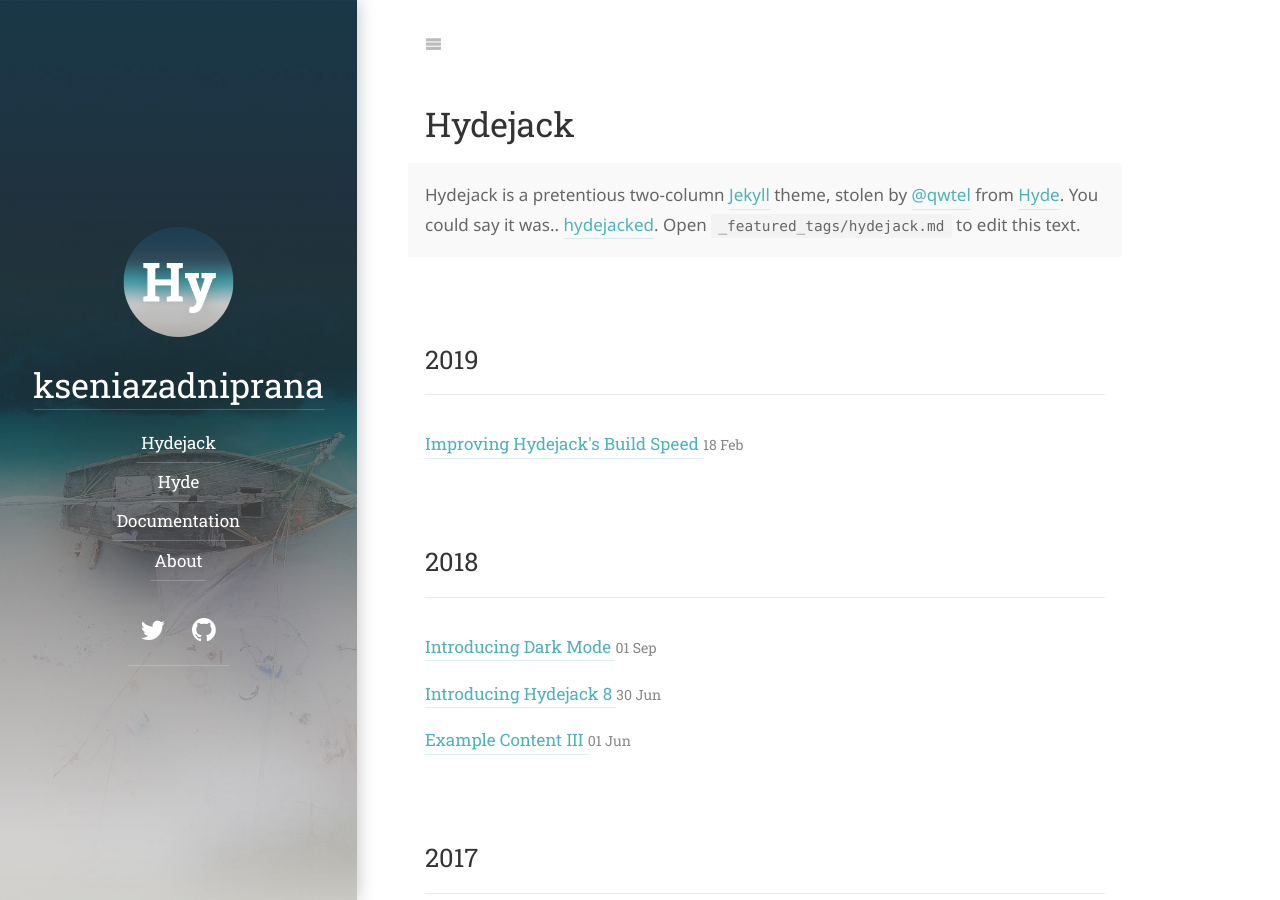
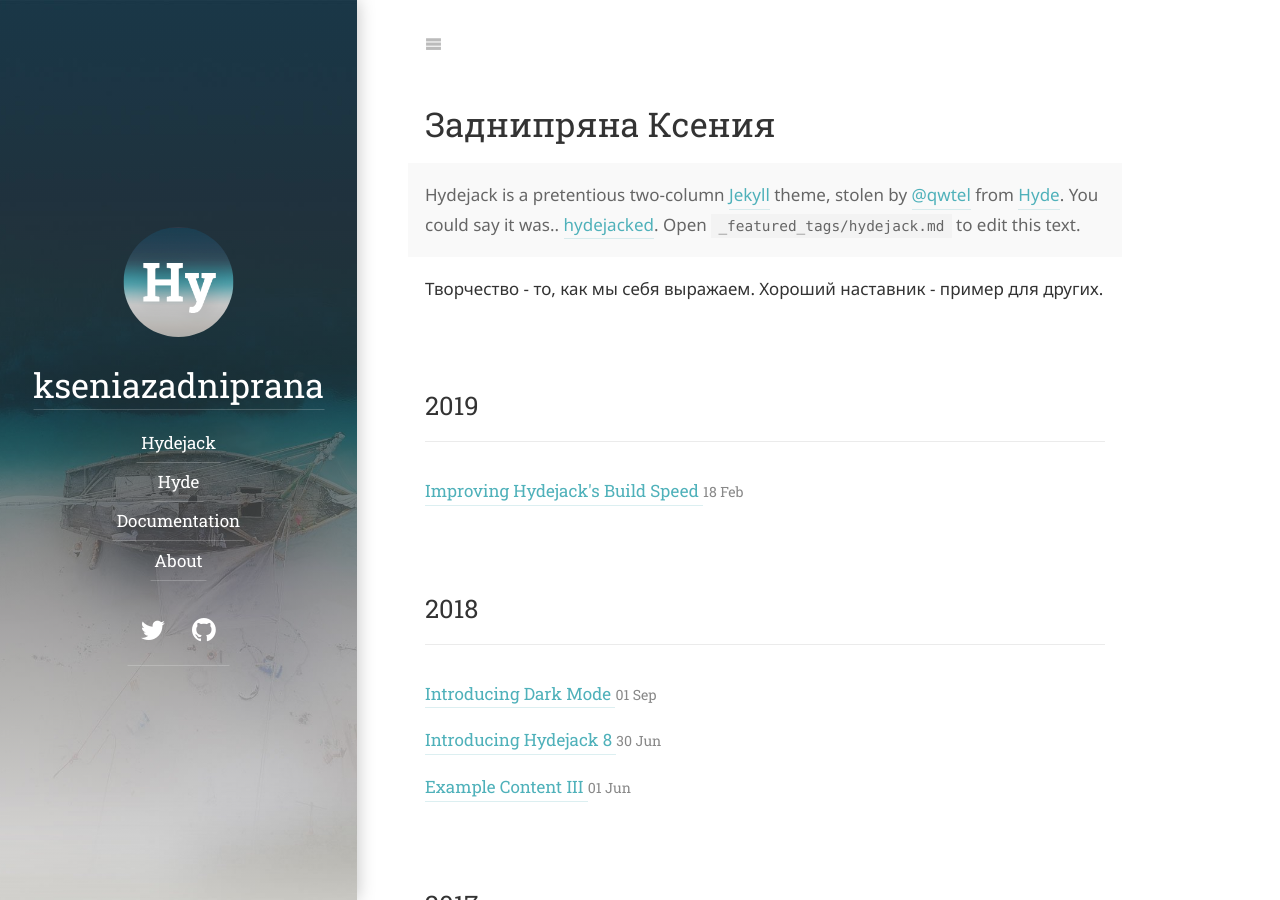
Before and after one commit to kseniazadniprana/kseniazadniprana.github.io, a Jekyll site: the page built from _featured_categories/hydejack.md, in a window 1280 px wide and 900 px high. Built offline with Jekyll 4.4.1, drawn with Linux system fonts in a browser that asks for light colours; some web fonts are replaced.

Commit message:
Updated Hydejack

```diff
--- a/_featured_categories/hydejack.md
+++ b/_featured_categories/hydejack.md
@@ -1,6 +1,5 @@
 ---
-title: Hydejack
-layout: list
+title: Заднипряна Ксения
 menu: true
 order: 1
 description: 'Hydejack is a pretentious two-column [Jekyll](http://jekyllrb.com/)
@@ -9,4 +8,7 @@
   Open `_featured_tags/hydejack.md` to edit this text.
 
 '
+layout: list
 ---
+
+Творчество - то, как мы себя выражаем. Хороший наставник - пример для других.
```
